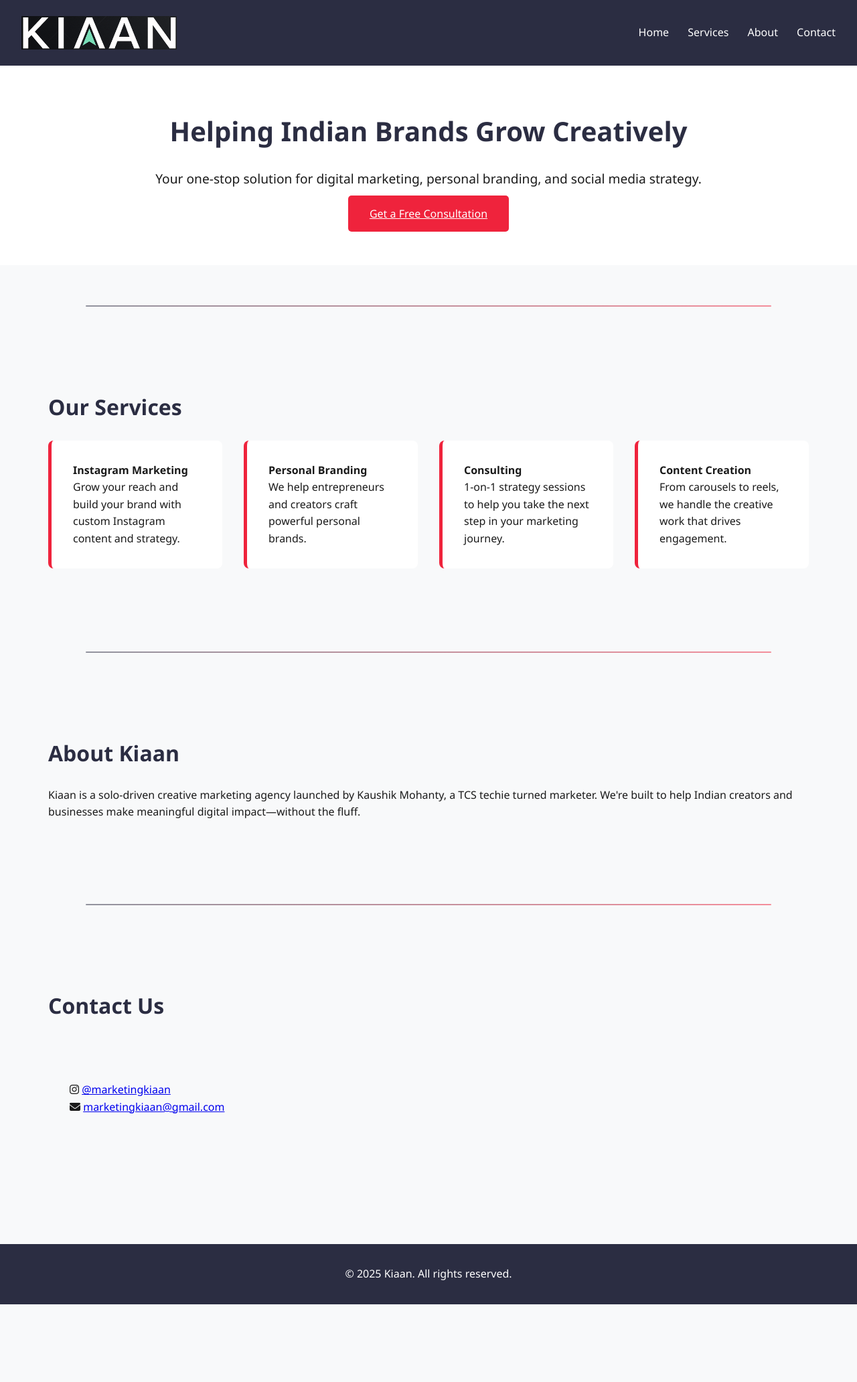
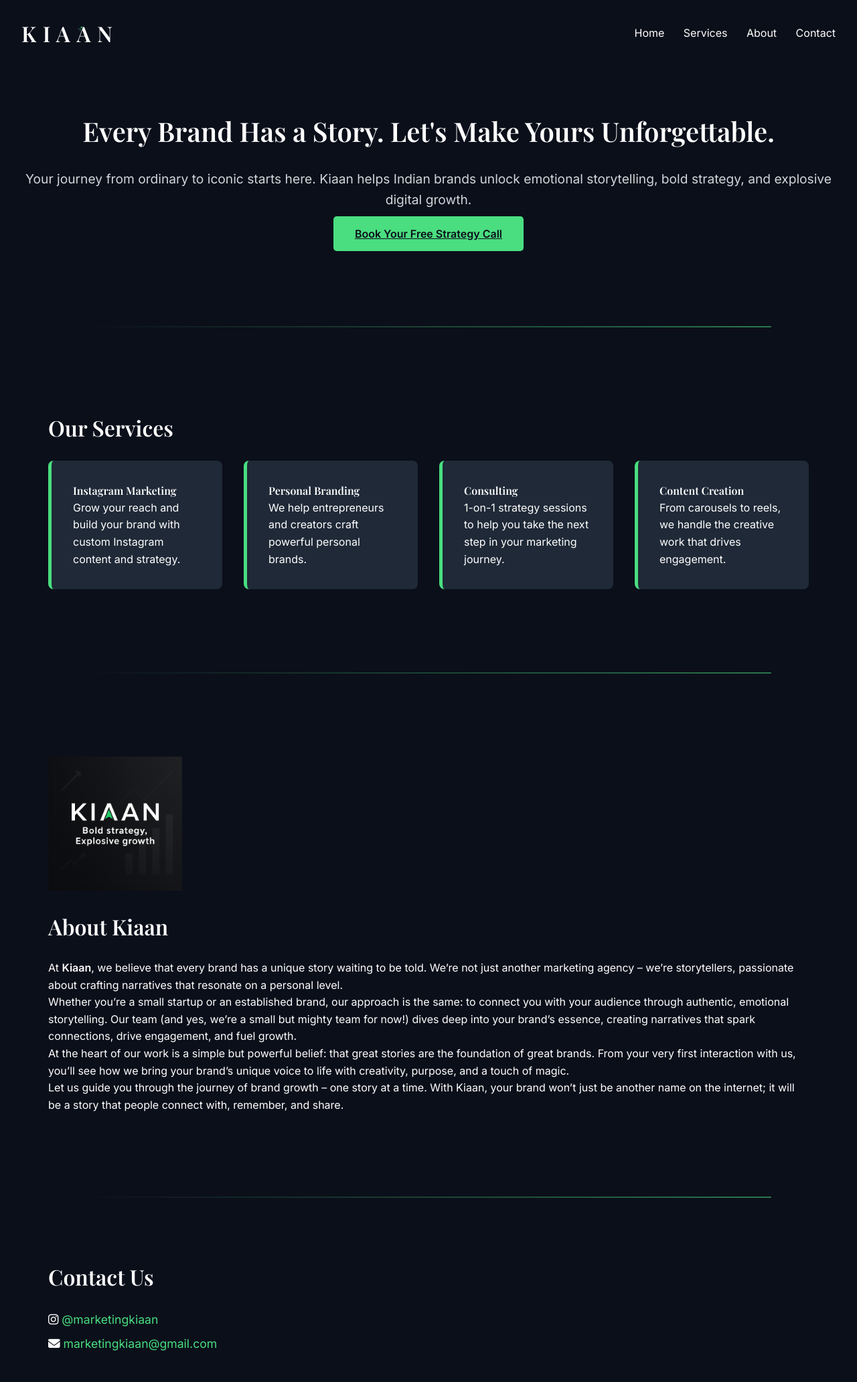
Before and after one commit to mrkau99/Kiaan, a plain HTML site: page index.html in a window 1280 px wide. Shown: the top 2064 px of the page at 67% size. Before the commit the page ends 1948 px from the top, so only its background shows below. Drawn offline with nearby package versions, Linux system fonts and the light colour scheme.

Commit message:
11May_index.html
Added meta tags and some slight modifications to reflect Kiaan color scheme

```diff
--- a/index.html
+++ b/index.html
@@ -1,31 +1,83 @@
 <!DOCTYPE html>
-
 <html lang="en">
 <head>
-<meta charset="utf-8"/>
-<meta content="width=device-width, initial-scale=1.0" name="viewport"/>
+  <meta charset="utf-8" />
+  <meta content="width=device-width, initial-scale=1.0" name="viewport" />
+  <!-- Basic Meta Tags -->
+<meta charset="UTF-8" />
+<meta name="viewport" content="width=device-width, initial-scale=1.0" />
+<meta http-equiv="X-UA-Compatible" content="IE=edge" />
+<meta name="language" content="English" />
+<meta name="robots" content="index, follow" />
+<meta name="author" content="Kiaan Marketing Agency" />
+<meta name="title" content="Kiaan - Bold Strategy. Explosive Growth" />
+<meta name="description" content="Kiaan is a storytelling-first marketing agency helping Indian creators and brands grow through personal branding, social media strategy, and digital content." />
+<meta name="keywords" content="Marketing Agency India, Personal Branding, Instagram Growth, Content Creation, Kiaan, Digital Marketing, Social Media Marketing" />
+<!-- Open Graph / Facebook -->
+<meta property="og:type" content="website" />
+<meta property="og:url" content="https://kiaan.agency/" />
+<meta property="og:title" content="Kiaan - Bold Strategy. Explosive Growth" />
+<meta property="og:description" content="Helping Indian brands grow through creative storytelling and smart digital strategy." />
+<meta property="og:image" content="https://kiaan.agency/assets/og-image.jpg" /> <!-- Replace with your actual image URL -->
+<!-- Twitter -->
+<meta name="twitter:card" content="summary_large_image" />
+<meta name="twitter:url" content="https://kiaan.agency/" />
+<meta name="twitter:title" content="Kiaan - Bold Strategy. Explosive Growth" />
+<meta name="twitter:description" content="Helping Indian brands grow through creative storytelling and smart digital strategy." />
+<meta name="twitter:image" content="https://kiaan.agency/assets/og-image.jpg" />
+<!-- Schema Markup for Kiaan -->
+    <script type="application/ld+json">
+    {
+      "@context": "http://schema.org",
+      "@type": "Organization",
+      "name": "Kiaan",
+      "url": "https://marketingkiaan.vercel.app/",
+      "logo": "https://www.yourwebsite.com/path-to-your-logo.jpg",
+      "contactPoint": {
+        "@type": "ContactPoint",
+        "telephone": "+91-8799626064",
+        "contactType": "Personal",
+        "areaServed": "IN",
+        "availableLanguage": "English"
+      },
+      "sameAs": [
+        "https://www.instagram.com/marketingkiaan",
+        "https://www.linkedin.com/company/marketingkiaan"
+      ],
+      "description": "Kiaan is a creative marketing agency focusing on storytelling-driven strategies that lead to explosive growth. We specialize in crafting emotional, relatable brand narratives that captivate audiences and elevate businesses."
+    }
+    </script>
   <link rel="stylesheet" href="https://cdnjs.cloudflare.com/ajax/libs/font-awesome/6.5.0/css/all.min.css" />
+  <link rel="preconnect" href="https://fonts.googleapis.com">
+  <link rel="preconnect" href="https://fonts.gstatic.com" crossorigin>
+  <link href="https://fonts.googleapis.com/css2?family=Inter:wght@400;600&family=Playfair+Display:wght@600&display=swap" rel="stylesheet">
   <link rel="icon" type="image/x-icon" href="images/favicon.png" />
   <title>Kiaan - Bold Strategy. Explosive Growth</title>
   <style>
     :root {
-      --primary: #2B2D42;
-      --accent: #EF233C;
-      --bg: #F8F9FA;
-      --text: #1A1A1A;
+      --primary: #0B0F1A;
+      --accent: #4ADE80;
+      --accent-dark: #22C55E;
+      --bg: #0B0F1A;
+      --text: #FFFFFF;
+      --subtext: #D1D5DB;
     }
 
     * {
       box-sizing: border-box;
       margin: 0;
       padding: 0;
-      font-family: 'Segoe UI', Tahoma, Geneva, Verdana, sans-serif;
     }
 
     body {
       background-color: var(--bg);
       color: var(--text);
       line-height: 1.6;
+      font-family: 'Inter', sans-serif;
+    }
+
+    h1, h2, h3, h4 {
+      font-family: 'Playfair Display', serif;
     }
 
     header {
@@ -37,17 +89,31 @@
       align-items: center;
     }
 
-    header h1 {
-      font-size: 1.8rem;
+.kiaan-logo {
+  font-size: 2rem;
+  font-weight: 800;
+  letter-spacing: 1px;
+  color: var(--text);
+  font-family: 'Playfair Display', serif;
 }
 
-    .logo {
-  height: 50px;
-  transition: transform 0.3s ease-in-out;
+.styled-a {
+  position: relative;
+  display: inline-block;
 }
-.logo:hover {
-  transform: scale(1.1) rotate(-2deg);
+
+.styled-a .arrow-bar {
+  position: absolute;
+  left: 4px;
+  top: 7px;
+  color: var(--accent);
+  font-size: 0.85rem;
+  transform: rotate(45deg);
+  font-weight: bold;
+  pointer-events: none;
 }
+
+
 
     nav a {
       color: white;
@@ -55,31 +121,42 @@
       margin-left: 1.5rem;
       font-weight: 500;
     }
+    nav a:hover {
+  color: var(--accent);
+  text-shadow: 0 0 5px var(--accent);
+}
 
     .hero {
-      background: white;
+      background: var(--primary);
       padding: 4rem 2rem;
       text-align: center;
     }
 
     .hero h2 {
       font-size: 2.5rem;
-      color: var(--primary);
+      color: var(--text);
     }
 
     .hero p {
       margin: 1.5rem 0;
       font-size: 1.2rem;
+      color: var(--subtext);
     }
 
     .btn-primary {
       background: var(--accent);
-      color: white;
+      color: var(--primary);
       border: none;
       padding: 1rem 2rem;
       font-size: 1rem;
       border-radius: 5px;
       cursor: pointer;
+      font-weight: 600;
+      transition: background 0.3s ease;
+    }
+
+    .btn-primary:hover {
+      background: var(--accent-dark);
     }
 
     .section {
@@ -91,7 +168,7 @@
     .section h3 {
       font-size: 2rem;
       margin-bottom: 1.5rem;
-      color: var(--primary);
+      color: var(--text);
     }
 
     .services-grid {
@@ -101,10 +178,29 @@
     }
 
     .service {
-      background: white;
+      background: #1F2937;
       padding: 2rem;
       border-left: 5px solid var(--accent);
       border-radius: 8px;
+      color: var(--text);
+    }
+
+    /* Contact section improvements */
+#contact p {
+  margin: 0.5rem 0;
+  font-size: 1.1rem;
+  color: var(--text);
+}
+
+#contact a {
+  color: var(--accent);
+  text-decoration: none;
+  font-weight: 500;
+}
+
+#contact a:hover {
+  color: var(--accent-dark);
+  text-decoration: underline;
 }
 
     footer {
@@ -119,12 +215,13 @@
       position: fixed;
       left: 0; top: 0;
       width: 100%; height: 100%;
-  background: white;
+      background: var(--bg);
       z-index: 9999;
       display: flex;
       justify-content: center;
       align-items: center;
     }
+
     .spinner {
       border: 8px solid #f3f3f3;
       border-top: 8px solid var(--accent);
@@ -132,6 +229,7 @@
       width: 60px; height: 60px;
       animation: spin 1s linear infinite;
     }
+
     @keyframes spin {
       0% { transform: rotate(0deg); }
       100% { transform: rotate(360deg); }
@@ -165,13 +263,13 @@ html {
       }
     }
 
-/* Hamburger styles */
     .hamburger {
       display: none;
       flex-direction: column;
       cursor: pointer;
       margin-right: 1rem;
     }
+
     .bar {
       height: 3px;
       width: 25px;
@@ -180,7 +278,6 @@ html {
       transition: 0.4s;
     }
 
-/* Mobile nav */
     @media (max-width: 768px) {
       .nav-links {
         position: absolute;
@@ -208,7 +305,6 @@ html {
       }
     }
 
-/* Hamburger animation */
     .hamburger.toggle .bar:nth-child(1) {
       transform: rotate(-45deg) translate(-5px, 6px);
     }
@@ -218,35 +314,39 @@ html {
     .hamburger.toggle .bar:nth-child(3) {
       transform: rotate(45deg) translate(-5px, -6px);
     }
-.bar {
-  transition: all 0.4s ease;
-}
   </style>
-<link href="https://unpkg.com/aos@2.3.4/dist/aos.css" rel="stylesheet"/></head>
+</head>
 <body>
   <div id="loader">
     <div class="spinner"></div>
   </div>
+
   <header class="navbar" style="position: fixed; top: 0; width: 100%; z-index: 1000;">
     <div class="hamburger" onclick="toggleMenu()">
       <div class="bar"></div>
       <div class="bar"></div>
       <div class="bar"></div>
     </div>
-<img src="images/Just_kiaan.png" alt="Kiaan Logo" class="logo" />
-<nav class="nav-links"><a href="javascript:void(0);" onclick="scrollToTopSmooth();">Home</a>
+    <div class="kiaan-logo">
+  K I A <span class="styled-a">A<span class="arrow-bar">↑</span></span> N
+</div>
+    <nav class="nav-links">
+      <a href="javascript:void(0);" onclick="scrollToTopSmooth();">Home</a>
       <a href="#services">Services</a>
       <a href="#about">About</a>
       <a href="#contact">Contact</a>
     </nav>
   </header>
+
   <section class="hero" style="margin-top: 100px;">
-<h2>Helping Indian Brands Grow Creatively</h2>
-<p>Your one-stop solution for digital marketing, personal branding, and social media strategy.</p>
-<a class="btn-primary" href="https://instagram.com/marketingkiaan" target="_blank">Get a Free Consultation</a>
+    <h2>Every Brand Has a Story. Let's Make Yours Unforgettable.</h2>
+    <p>Your journey from ordinary to iconic starts here. Kiaan helps Indian brands unlock emotional storytelling, bold strategy, and explosive digital growth.</p>
+    <a class="btn-primary" href="https://instagram.com/marketingkiaan" target="_blank">Book Your Free Strategy Call</a>
   </section>
+
   <div class="divider"></div>
-<section class="section" data-aos="fade-up" id="services">
+
+  <section class="section" id="services">
     <h3>Our Services</h3>
     <div class="services-grid">
       <div class="service">
@@ -267,15 +367,30 @@ html {
       </div>
     </div>
   </section>
+
   <div class="divider"></div>
-<section class="section" data-aos="fade-right" id="about">
+
+  <section class="section" id="about">
+     <img src="images/kiaan.png" alt="Kiaan Logo" style="max-width: 200px; margin-bottom: 20px;">
     <h3>About Kiaan</h3>
-<p>Kiaan is a solo-driven creative marketing agency launched by Kaushik Mohanty, a TCS techie turned marketer. We're built to help Indian creators and businesses make meaningful digital impact—without the fluff.</p>
+    <p> At <strong>Kiaan</strong>, we believe that every brand has a unique story waiting to be told. We’re not just another marketing agency – we’re storytellers, passionate about crafting narratives that resonate on a personal level.</p>
+  <p>
+            Whether you’re a small startup or an established brand, our approach is the same: to connect you with your audience through authentic, emotional storytelling. Our team (and yes, we’re a small but mighty team for now!) dives deep into your brand’s essence, creating narratives that spark connections, drive engagement, and fuel growth.
+        </p>
+
+        <p>
+            At the heart of our work is a simple but powerful belief: that great stories are the foundation of great brands. From your very first interaction with us, you’ll see how we bring your brand’s unique voice to life with creativity, purpose, and a touch of magic.
+        </p>
+
+        <p>
+            Let us guide you through the journey of brand growth – one story at a time. With Kiaan, your brand won’t just be another name on the internet; it will be a story that people connect with, remember, and share.
+        </p>
   </section>
+
   <div class="divider"></div>
-<section class="section" data-aos="fade-left" id="contact">
+
+  <section class="section" id="contact" style="padding: 2rem 2rem;">
   <h3>Contact Us</h3>
-<section class="section" id="contact">
   <p>
     <i class="fab fa-instagram"></i>
     <a href="https://instagram.com/marketingkiaan" target="_blank">@marketingkiaan</a>
@@ -286,27 +401,21 @@ html {
   </p>
 </section>
 
-</section>
+
   <footer>
     <p>© 2025 Kiaan. All rights reserved.</p>
   </footer>
-<script src="https://unpkg.com/aos@2.3.4/dist/aos.js"></script>
-<script>
-  AOS.init({ duration: 1000, once: true });
-</script>
+
   <script>
     window.addEventListener("load", function () {
       const loader = document.getElementById("loader");
       loader.style.display = "none";
     });
-</script>
-<script>
+
     function scrollToTopSmooth() {
       window.scrollTo({ top: 0, behavior: 'smooth' });
     }
-</script>
 
-<script>
     function toggleMenu() {
       const navLinks = document.querySelector('.nav-links');
       const hamburger = document.querySelector('.hamburger');
@@ -324,11 +433,10 @@ html {
         }
       });
     });
+
     document.addEventListener('contextmenu', function(e) {
       e.preventDefault();
     });
-
   </script>
-
 </body>
 </html>
```
Lines whose indentation alone changed are shown as unchanged.
